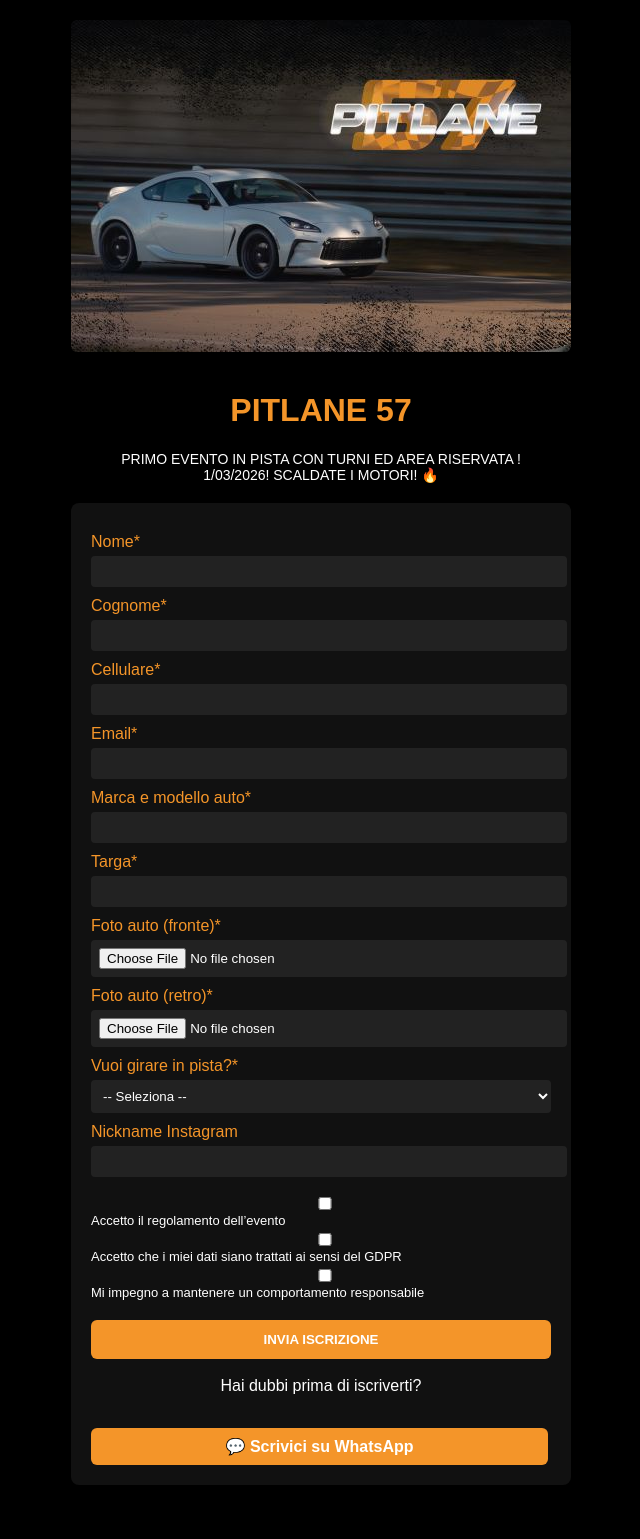
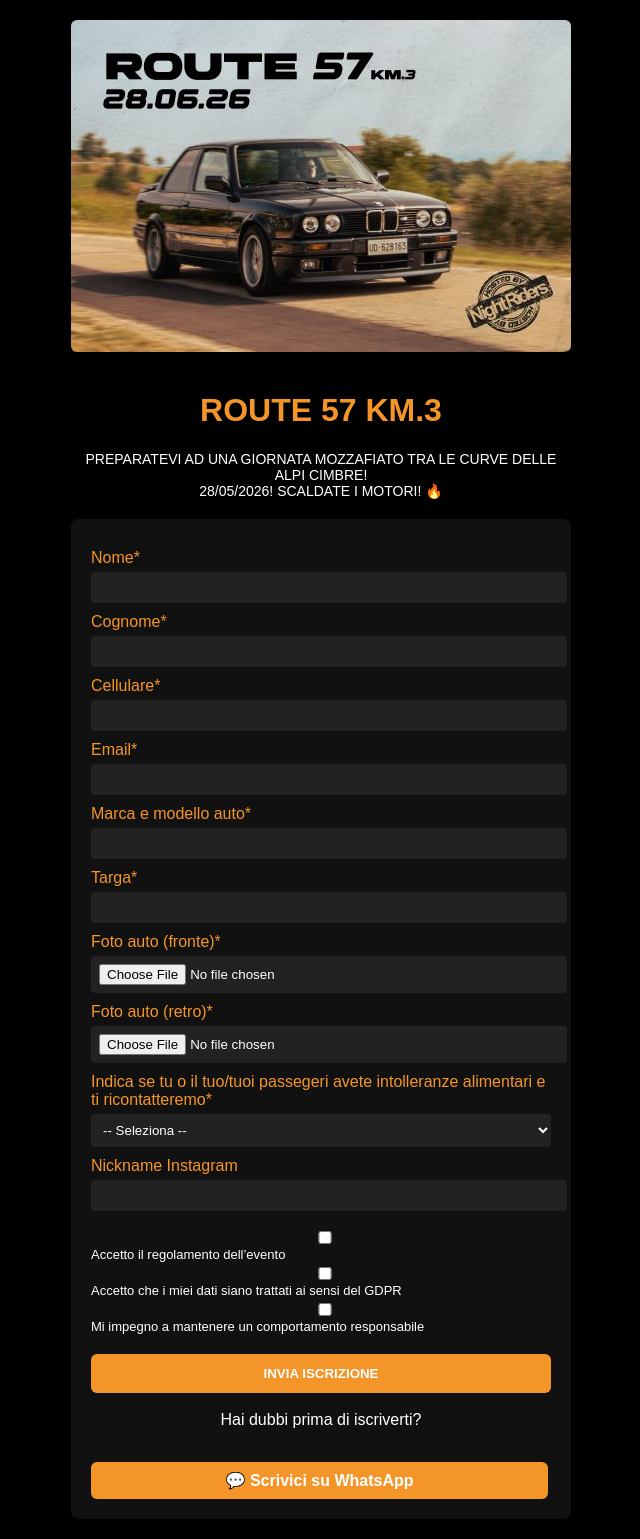
Before and after one commit to NightRiders57/Route57KM3, a Flask app: page / in a window 1280 px wide. Shown: the whole page, without its empty margins (319-959 px from the left). Before the commit the page ends 1485 px from the top, so only its background shows below. Run offline with Flask 3, Linux system fonts and the light colour scheme; parts of the project's set-up code (start-up, migrations or seed data) failed here and were passed over.

Commit message:
aggiornato nuovo evento

```diff
--- a/app.py
+++ b/app.py
@@ -47,7 +47,7 @@ def invia():
     email = request.form['email']
     auto = request.form['auto']
     targa = request.form['targa']
-    pista = request.form.get('pista', '')
+    intolleranze = request.form.get('intolleranze', '')
     instagram = request.form['instagram']
 
     # ✅ correttamente dentro la funzione
@@ -64,7 +64,7 @@ def invia():
         "email": email,
         "auto": auto,
         "targa": targa,
-        "pista": pista,
+        "intolleranze": intolleranze,
         "instagram": instagram,
         "foto1_id": foto1_id,
         "foto2_id": foto2_id,
@@ -87,7 +87,7 @@ def invia():
         {"$set": {"qr_id": qr_id}}
     )
 
-    messaggio = f"Ciao {nome}, la tua iscrizione all’evento PITLANE 57 è stata ricevuta! 🤘"
+    messaggio = f"Ciao {nome}, la tua iscrizione all’evento Route57 KM.3 è stata ricevuta! 🤘"
     return render_template('conferma.html', nome=nome, messaggio=messaggio)
 
 # --- Mostra iscritti (con password semplice) ---
@@ -95,7 +95,7 @@ def invia():
 def login():
     if request.method == 'POST':
         password = request.form['password']
-        if password == "Nightriders2025":
+        if password == "Nightriders2026":
             iscritti = list(iscrizioni_col.find())
 
             totale = len(iscritti)
@@ -194,7 +194,7 @@ def aggiorna_whatsapp(id_iscrizione):
 @app.route('/reset_db', methods=['POST'])
 def reset_db():
     password = request.form.get("password_reset", "")
-    if password != "Nightriders2025":
+    if password != "Nightriders2026":
         return "Accesso negato", 403
 
     try:
@@ -217,7 +217,7 @@ def export_checkin():
     ws.title = "Check-in"
 
     # Intestazioni colonne
-    ws.append(["Nome", "Cognome", "Email", "Cellulare", "Auto", "Targa"])
+    ws.append(["Nome", "Cognome", "Email", "Cellulare", "Auto", "Targa", "Intolleranze"])
 
     # Inserimento dati
     for i in iscritti:
@@ -227,7 +227,8 @@ def export_checkin():
             i.get("email", ""),
             i.get("cellulare", ""),
             i.get("auto", ""),
-            i.get("targa", "")
+            i.get("targa", ""),
+            i.get("intolleranze", "")
         ])
 
     # Salva il file in memoria
--- a/templates/biglietto.html
+++ b/templates/biglietto.html
@@ -36,7 +36,7 @@
 <body>
 
     <div class="box">
-        <h1>Biglietto PitLane 57</h1>
+        <h1>Biglietto ROUTE 57 KM.3</h1>
 
         <p><strong>Nome:</strong> {{ iscrizione.nome }}</p>
         <p><strong>Cognome:</strong> {{ iscrizione.cognome }}</p>
--- a/templates/checkin_ok.html
+++ b/templates/checkin_ok.html
@@ -36,7 +36,7 @@
 <body>
 
     <div class="box">
-        <h1>Biglietto PitLane 57</h1>
+        <h1>Biglietto ROUTE 57 KM.3</h1>
 
         <p><strong>Nome:</strong> {{ iscrizione.nome }}</p>
         <p><strong>Cognome:</strong> {{ iscrizione.cognome }}</p>
--- a/templates/conferma.html
+++ b/templates/conferma.html
@@ -9,7 +9,7 @@
 <body>
   <div class="container conferma">
     <h1>✅ Iscrizione completata!</h1>
-    <p>Grazie {{ nome }} per esserti iscritto all’evento NIGHT RIDERS - PITLANE 57</p>
+    <p>Grazie {{ nome }} per esserti iscritto all’evento NIGHT RIDERS - ROUTE 57 KM.3</p>
     <p>Riceverai nei prossimi giorni un messaggio su WhatsApp al numero indicato.</p>
   </div>
 </body>
--- a/templates/index.html
+++ b/templates/index.html
@@ -9,10 +9,10 @@
 <body>
   <div class="container">
     <img src="{{ url_for('static', filename='locandina.jpg') }}" alt="Locandina" class="locandina">
-    <h1>PITLANE 57</h1>
+    <h1>ROUTE 57 KM.3</h1>
     <p class="descrizione">
-      PRIMO EVENTO IN PISTA CON TURNI ED AREA RISERVATA !<br>
-      1/03/2026! SCALDATE I MOTORI! 🔥
+      PREPARATEVI AD UNA GIORNATA MOZZAFIATO TRA LE CURVE DELLE ALPI CIMBRE!<br>
+      28/05/2026! SCALDATE I MOTORI! 🔥
     </p>
 
     <!-- Overlay caricamento -->
@@ -57,8 +57,8 @@
       <label>Foto auto (retro)*</label>
       <input type="file" name="foto2" accept="image/*" required>
 
-      <label>Vuoi girare in pista?*</label>
-      <select name="pista" required>
+      <label>Indica se tu o il tuo/tuoi passegeri avete intolleranze alimentari e ti ricontatteremo*</label>
+      <select name="intolleranze" required>
         <option value="">-- Seleziona --</option>
         <option value="Sì">Sì</option>
         <option value="No">No</option>
@@ -76,7 +76,7 @@
       <button type="submit">INVIA ISCRIZIONE</button><br><br>
       <center>Hai dubbi prima di iscriverti?</center>
       <br>
-      <a href="https://wa.me/393513048891?text=Ciao!%20Ho%20una%20domanda%20sull’iscrizione%20al%20PitLane%2057"
+      <a href="https://wa.me/393513048891?text=Ciao!%20Ho%20una%20domanda%20sull’iscrizione%20al%20Route57%20KM.3"
          target="_blank"
          class="whatsapp-btn">
       💬 Scrivici su WhatsApp
```
Also changed, not shown: templates/iscritti.html (+5 -5 lines), static/locandina.jpg, static/locandina1.jpg.
